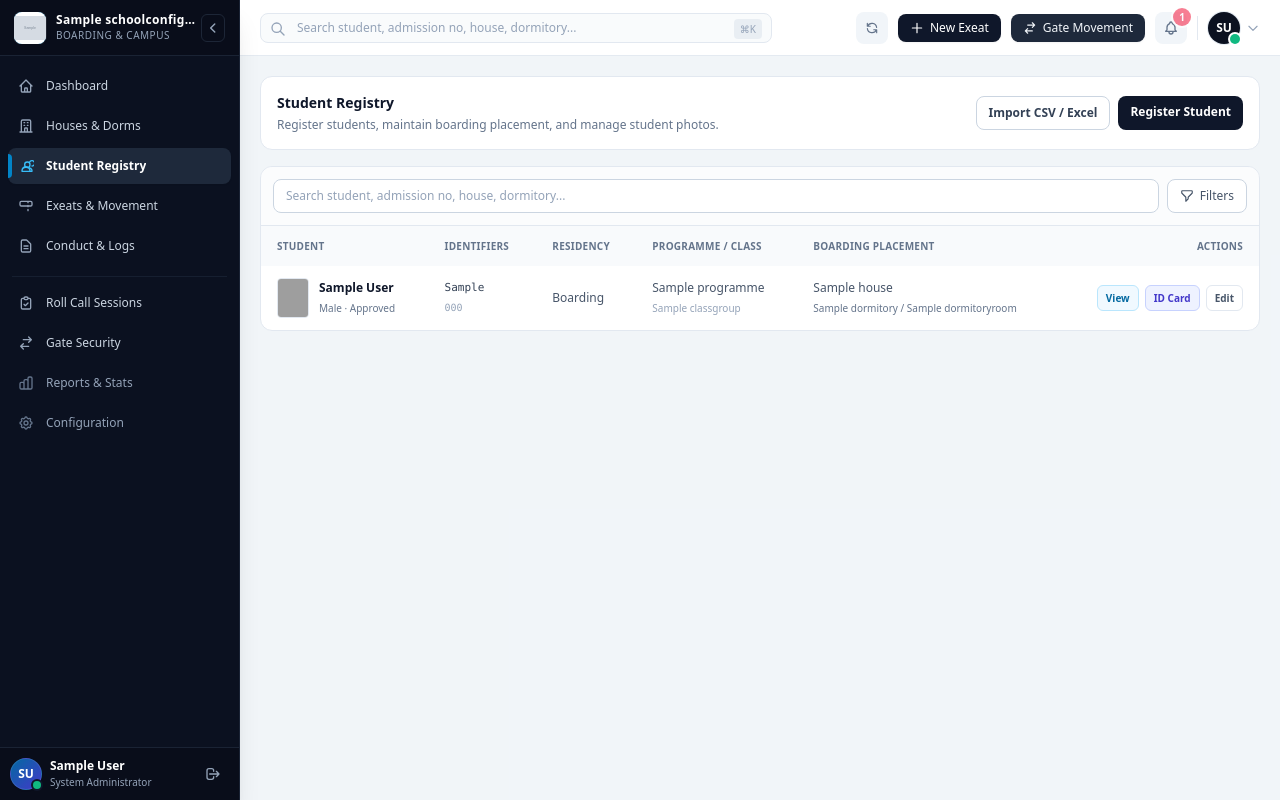
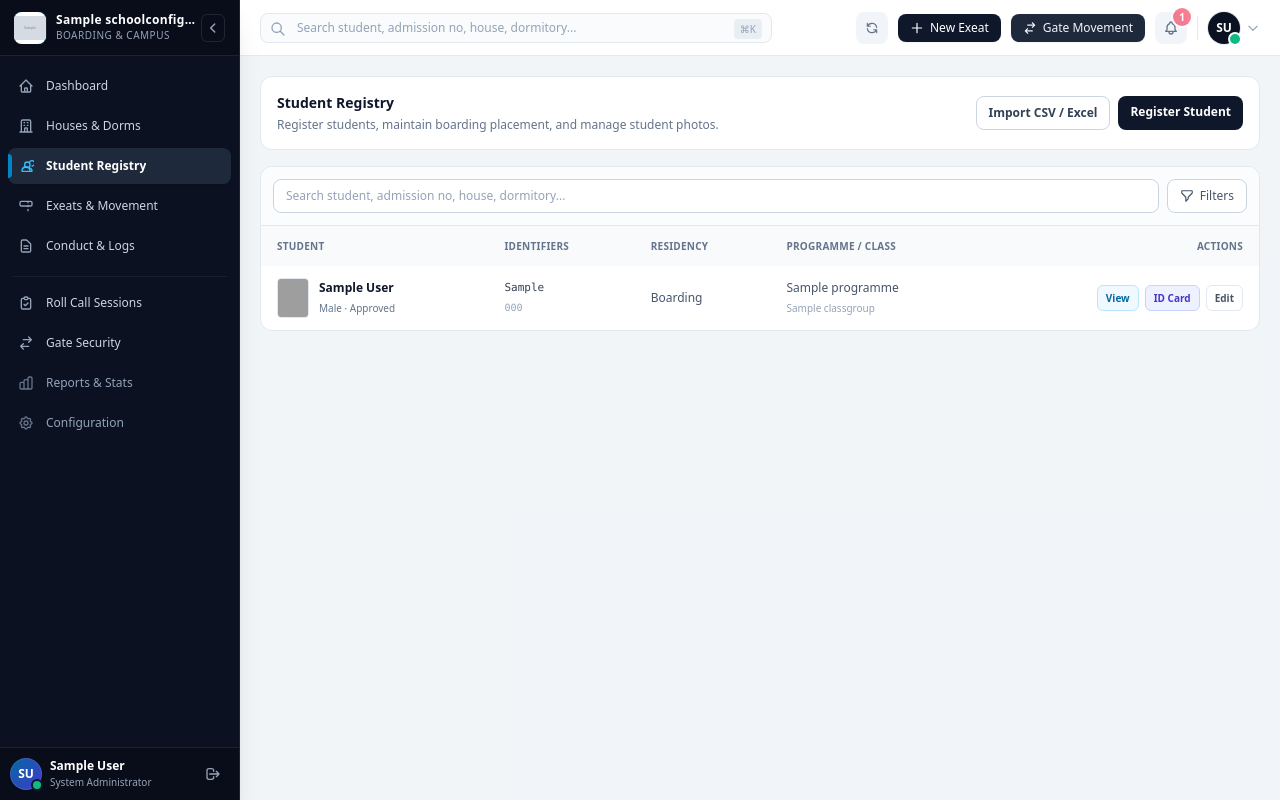
Before and after one commit to BerkoJohnson/SHS-Boarding-Dorm-Management-system, a Django app: page /students/ in a window 1280 px wide. Run offline with Django 5.2, Linux system fonts and the light colour scheme; a user stored in the database is signed in; tables that the repository leaves empty hold one stand-in row (values such as "Sample post"); grey boxes marked "Sample" are stand-in pictures; parts of the project's set-up code (start-up, migrations or seed data) failed here and were passed over; grey boxes are pictures that could not be loaded.

Commit message:
Remove boarding placement column
Removes the boarding placement header and row cell from the student registry table without changing its styling or actions.

Co-authored-by: Copilot <223556219+Copilot@users.noreply.github.com>

```diff
--- a/templates/core/students/partials/registry_table.html
+++ b/templates/core/students/partials/registry_table.html
@@ -12,7 +12,6 @@
         <th class="px-4 py-3">Identifiers</th>
         <th class="px-4 py-3">Residency</th>
         <th class="px-4 py-3">Programme / Class</th>
-        <th class="px-4 py-3">Boarding placement</th>
         <th class="px-4 py-3 text-right">Actions</th>
       </tr>
     </thead>
@@ -41,10 +40,6 @@
           {{ student.programme.name }}
           <div class="mt-1 text-[10px] text-slate-400">{{ student.class_group.name|default:"No class assigned" }}</div>
         </td>
-        <td class="px-4 py-3 text-slate-600">
-          {% if student.house %}{{ student.house.name }}{% else %}No house{% endif %}
-          {% if student.dormitory %}<div class="mt-1 text-[10px] text-slate-500">{{ student.dormitory.name }}{% if student.room %} / {{ student.room.name }}{% endif %}</div>{% endif %}
-        </td>
         <td class="px-4 py-3">
           <div class="flex justify-end gap-1.5">
             <a href="{% url 'core:student_record' student.pk %}" class="rounded-md border border-sky-200 bg-sky-50 px-2 py-1 text-[10px] font-semibold text-sky-700 hover:bg-sky-100">View</a>
```
